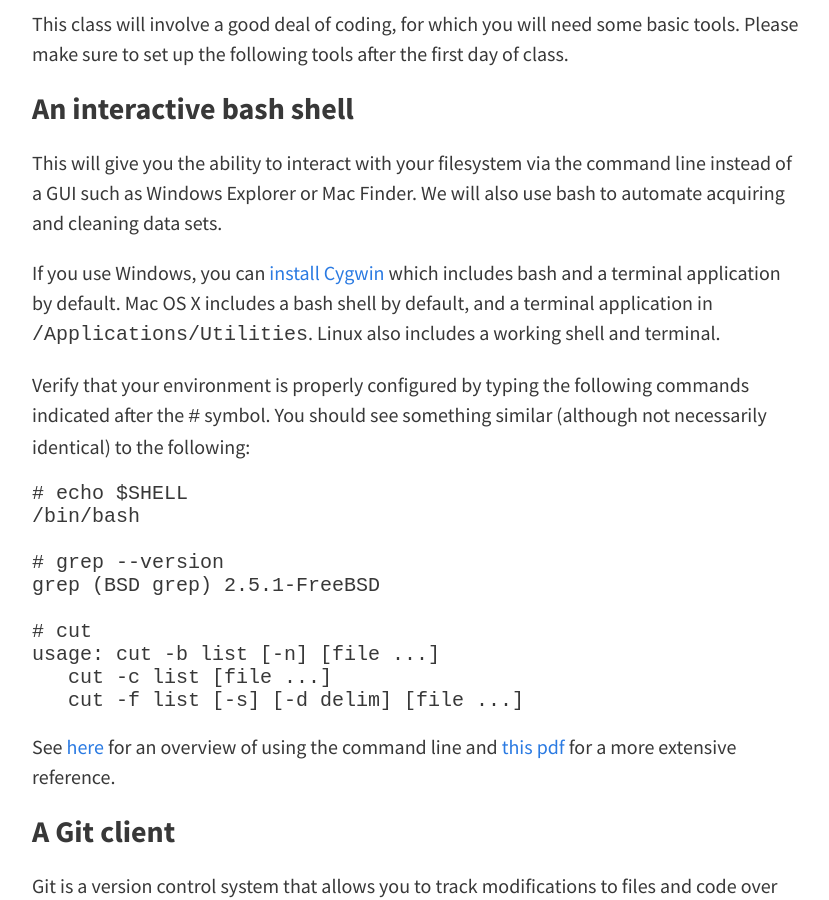
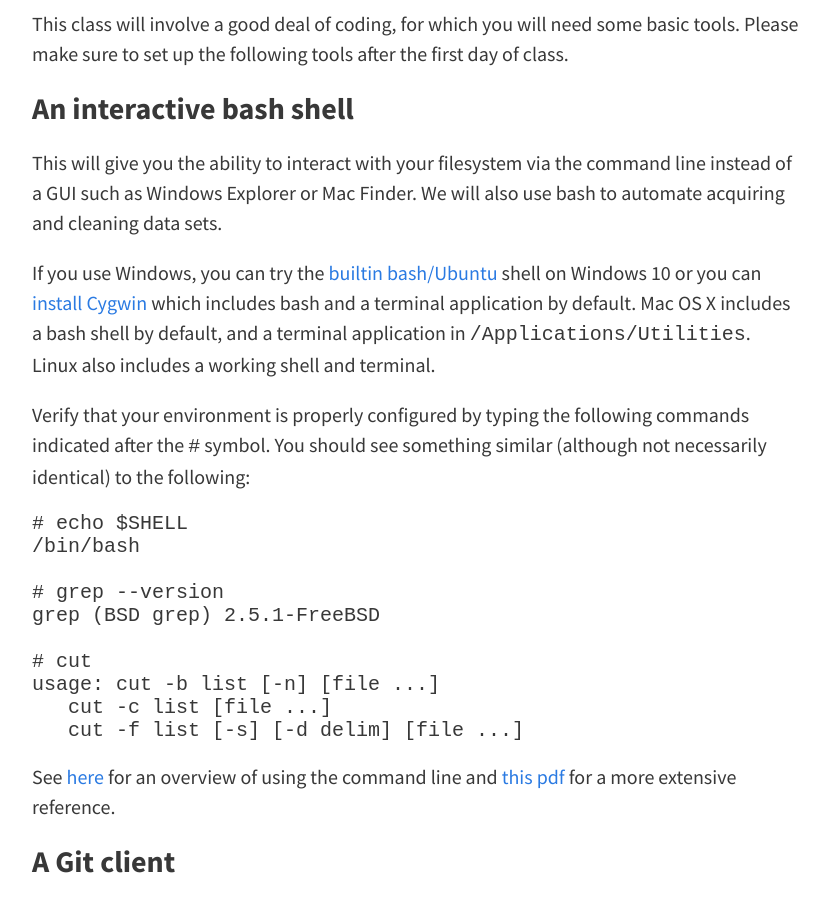
Before and after one commit to jhofman/msd2015, a Jekyll site: the page built from _posts/2017-01-19-installing-tools.md, in a window 1280 px wide and 900 px high, scrolled down 301 px. Shown: the whole window, without its empty margins (224-1053 px from the left). Built offline with Jekyll 4.4.1, drawn with Linux system fonts in a browser that asks for light colours; nearby versions of some CDN libraries.

Commit message:
bash on windows link

```diff
--- a/_posts/2017-01-19-installing-tools.md
+++ b/_posts/2017-01-19-installing-tools.md
@@ -10,7 +10,7 @@ This class will involve a good deal of coding, for which you will need some basi
 
 This will give you the ability to interact with your filesystem via the command line instead of a GUI such as Windows Explorer or Mac Finder. We will also use bash to automate acquiring and cleaning data sets.
 
-If you use Windows, you can [install Cygwin](https://cygwin.com/install.html) which includes bash and a terminal application by default. Mac OS X includes a bash shell by default, and a terminal application in ``/Applications/Utilities``. Linux also includes a working shell and terminal.
+If you use Windows, you can try the [builtin bash/Ubuntu](http://www.howtogeek.com/249966/how-to-install-and-use-the-linux-bash-shell-on-windows-10/) shell on Windows 10 or you can [install Cygwin](https://cygwin.com/install.html) which includes bash and a terminal application by default. Mac OS X includes a bash shell by default, and a terminal application in ``/Applications/Utilities``. Linux also includes a working shell and terminal.
 
 Verify that your environment is properly configured by typing the following commands indicated after the `#` symbol. You should see something similar  (although not necessarily identical) to the following:
 
```
